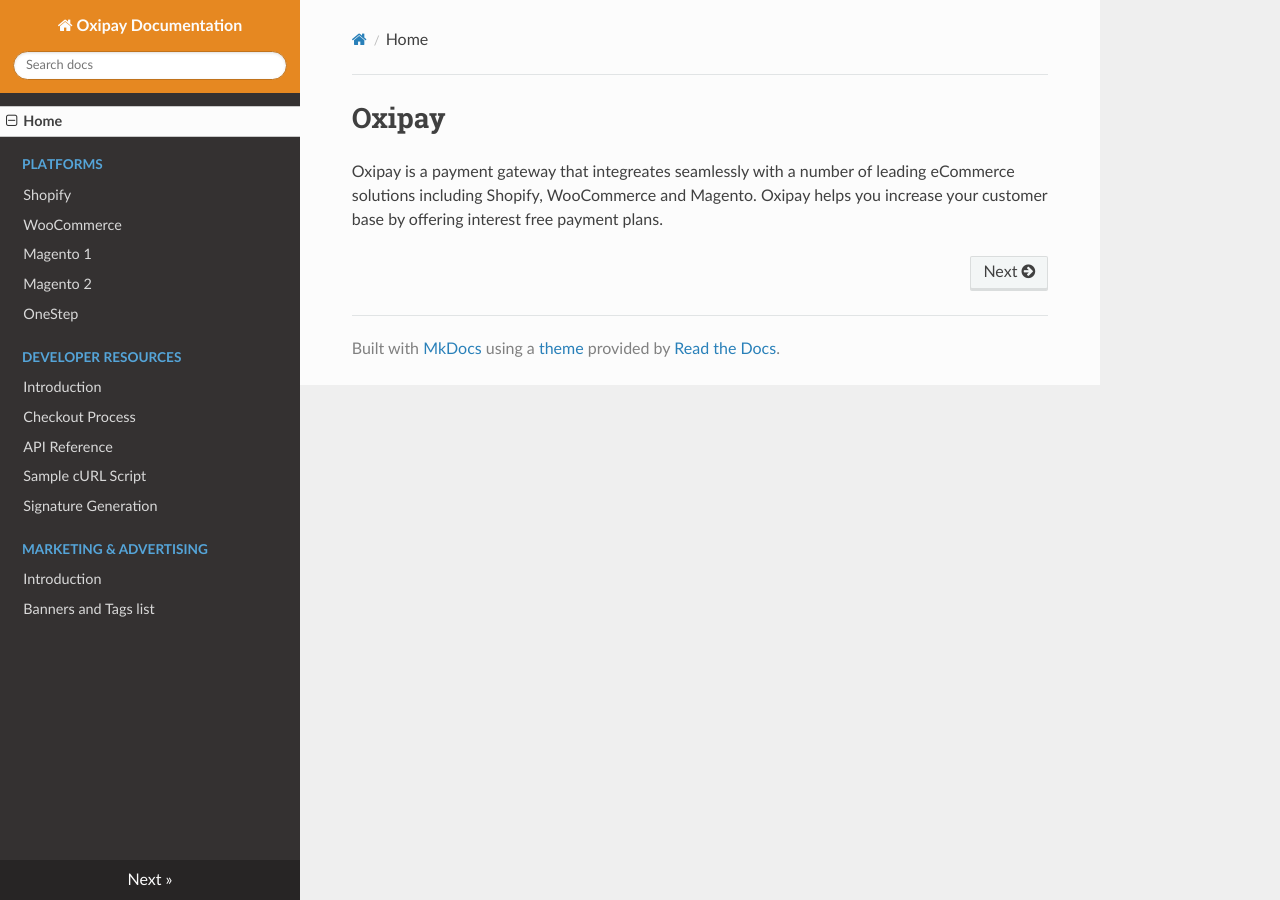
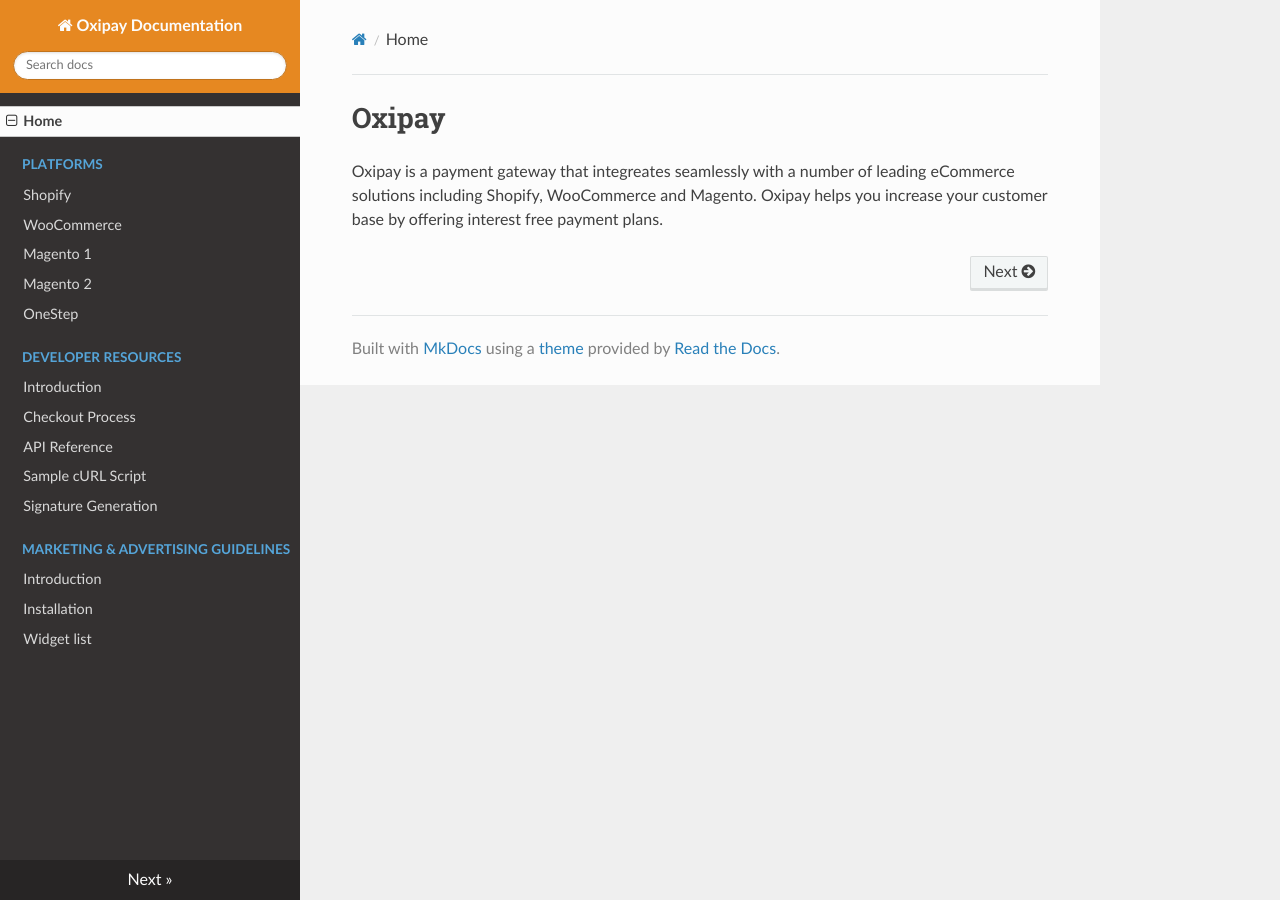
Before and after one commit to oxipay/oxidocs, an MkDocs documentation site: the page built from docs/index.md, in a window 1280 px wide. Built offline with MkDocs 1.6.1, drawn with Linux system fonts in a browser that asks for light colours; nearby versions of some CDN libraries; old or Windows-style settings are respelled for this version of MkDocs.

Commit message:
Updated marketing and advertising guidelines

```diff
--- a/mkdocs.yml
+++ b/mkdocs.yml
@@ -17,9 +17,10 @@
    - Sample cURL Script: developer_resources/sample_curl.md
    - Signature Generation: developer_resources/signature_generation.md
 
-- Marketing & Advertising:
-      - Introduction: guidelines/banner-adverts.md
-      - Banners and Tags list: guidelines/banners.md
+- Marketing & Advertising Guidelines:
+      - Introduction: guidelines/introduction.md
+      - Installation: guidelines/installation.md
+      - Widget list: guidelines/widgets.md
 
 theme: readthedocs
 extra_css: [css/jquery.modal.min.css, css/custom.css]
```
Also changed, not shown: docs/guidelines/banner-adverts.md (deleted, +0 -19 lines), docs/guidelines/banners.md (deleted, +0 -18 lines), docs/guidelines/installation.md (added, +13 -0 lines), docs/guidelines/introduction.md (added, +15 -0 lines), docs/guidelines/widgets.md (added, +22 -0 lines).
